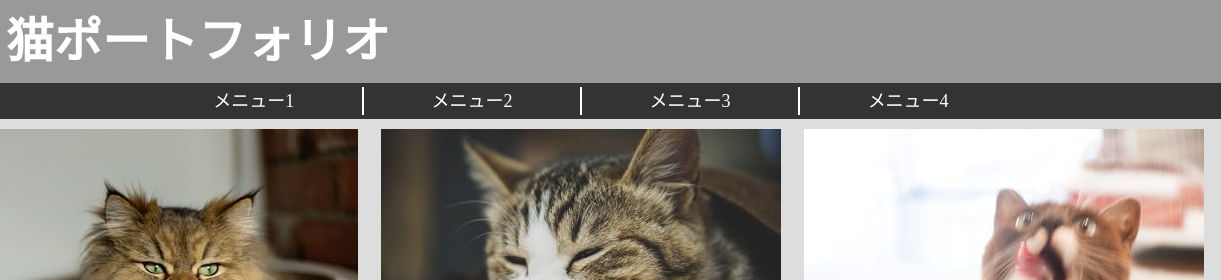
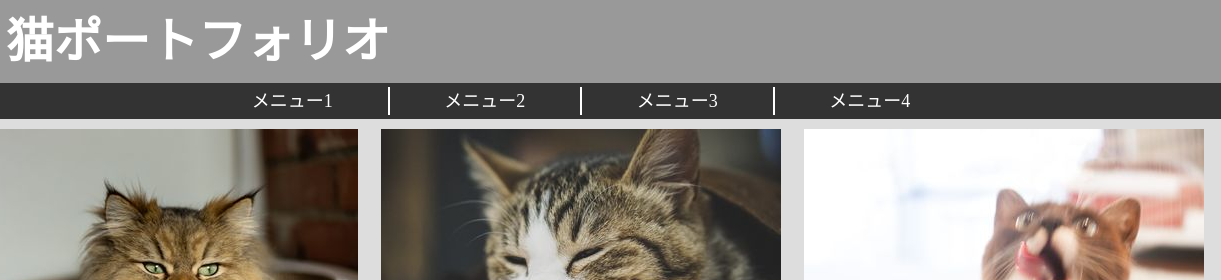
Before and after one commit to dangotsukimi/port1, a plain HTML site: page index.html in a window 1280 px wide. Shown: the top 280 px of the page, 59-1280 px from the left. Drawn offline with nearby package versions, Linux system fonts and the light colour scheme.

Commit message:
Update style.css

```diff
--- a/css/style.css
+++ b/css/style.css
@@ -74,7 +74,7 @@ ul#menu{
 @media screen and ( min-width:960px ){
     ul#menu{
         height: 3.6rem;
-        padding: 0 16%;
+        padding: 0 20%;
     }
     #menu li{
         margin: auto 0;
```
